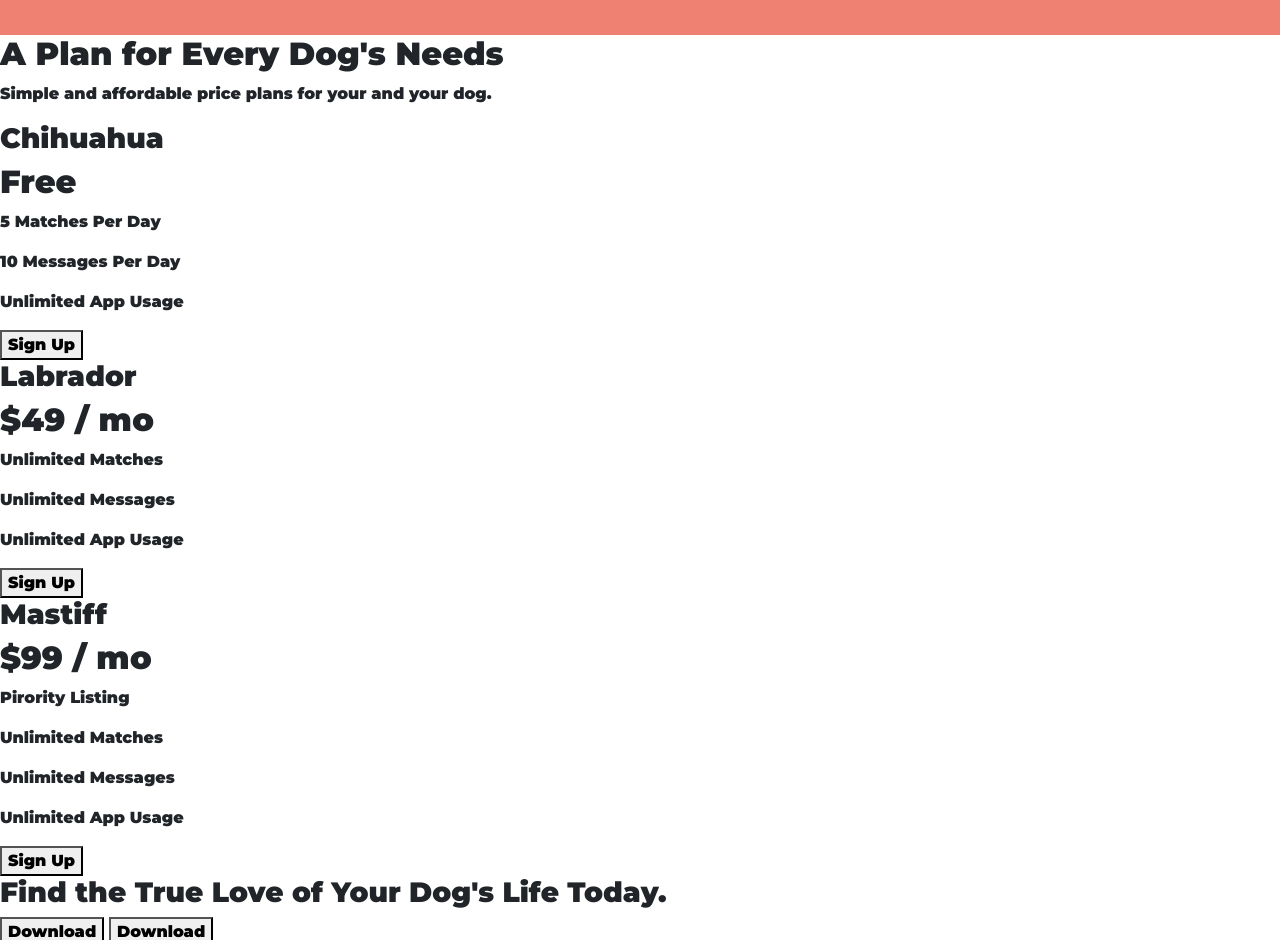
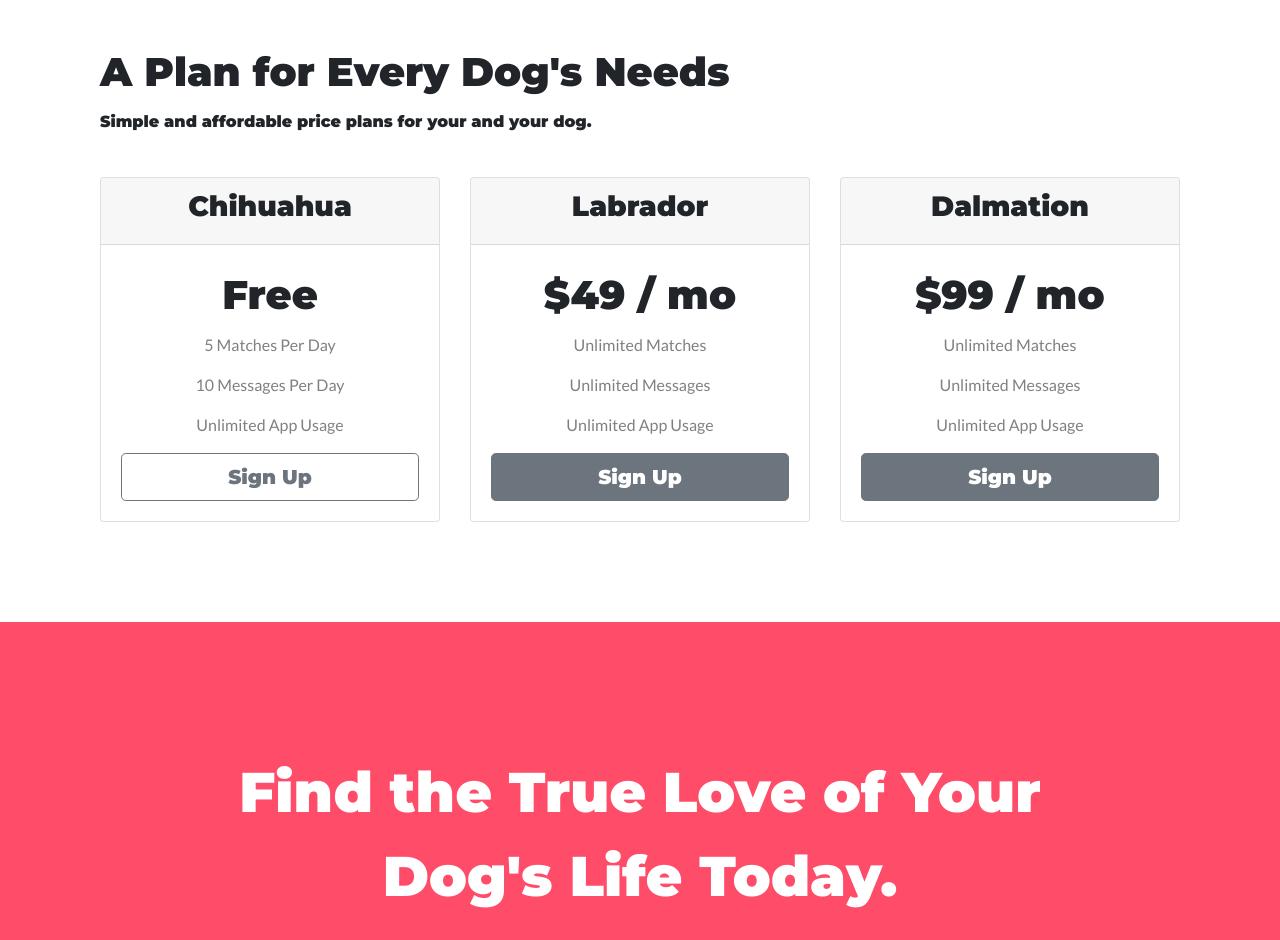
Before and after one commit to pverma911/my-reposit, a plain HTML site: page index.html in a window 1280 px wide. Shown: the part 1860-2800 px from the top of the page. Drawn offline with nearby package versions, Linux system fonts and the light colour scheme.

Commit message:
All done

```diff
--- a/css/styles.css
+++ b/css/styles.css
@@ -10,23 +10,22 @@ body{
     background-color: #ff4c68;
 }
 
-.h1-title{
+.h1{
     font-size:3.5rem;
     font-family: "Montserrat";
     line-height: 1.5;
 }
 
-
-
 .title-img{
-    padding-top:12%;
-    margin-top:6%;
-    width:54%;
-    transform: rotate(20deg);         /*  To rotate a photo  */
+    width:56%;
+    transform: rotate(25deg);         /*  To rotate a photo  */
+    position: absolute;
+    right:30%;
 }
 
 .container-fluid{
     padding:3% 15%;
+    padding-bottom: 20%;
 }
 
 
@@ -66,6 +65,9 @@ body{
 
 #features{
     padding:7% 15%;
+    background-color: #fff;
+    position: relative;
+    z-index: 1;
 }
 
 .feature-box{
@@ -107,7 +109,7 @@ body{
     padding:7% 15%;
 }
 
-.testi-h2{
+h2{
     font-family:"Montserrat";
     line-height:1.5;
     font-size: 2.5rem;
@@ -136,3 +138,92 @@ body{
     margin-right: 50px;;
     margin-top:-20px;
 }
+
+
+
+
+/* Price */
+
+.h2-price{
+    font-family:"Montserrat";
+}
+
+.para-price{
+    color:grey;
+    font-family:"lato";
+}
+
+#pricing{
+    padding:100px;
+}
+
+.card{
+    margin-top:8%;
+    text-align:center;
+}
+
+
+
+/* Action Tags */
+
+
+#cta{
+    font-family: "Montserrat";
+    background-color: #ff4c68;
+    color:white;
+
+    padding:10% 15%;
+    text-align:center;
+}
+
+.act-h3{
+    font-size: 3.5rem;
+    line-height:1.5;
+}
+
+.act{
+    font-family:"Ubuntu";
+    margin-top: 4.2%;
+    font-size:1.5rem;
+    margin-right: 2%;
+}
+
+
+
+/* Footer */
+
+
+#footer{
+    background-color:#fff;
+    padding:6% 15%;
+    text-align:center;
+    margin-top:2%;
+}
+
+.final-para{
+    font-size:1.2rem;
+    color:lightgray;
+    line-height:2.4;
+    font-family: "Lato";
+}
+
+.i-footy{
+    margin-right:1.2%;
+}
+
+
+
+/* Media queries */
+
+
+@media(max-width:994px){
+    .title-img{
+        margin-top:7%;
+        position: static;
+        transform: rotate(0);
+    }
+
+    #title{
+        text-align:center;
+    }
+}
--- a/index.html
+++ b/index.html
@@ -7,7 +7,7 @@
 
   <!-- Google Fonts -->
 
-  <link href="https://fonts.googleapis.com/css?family=Montserrat:900|Ubuntu&display=swap" rel="stylesheet">
+  <link href="https://fonts.googleapis.com/css?family=Lato|Montserrat:900|Ubuntu&display=swap" rel="stylesheet">
 
   <!-- CSS paths -->
   <link rel="stylesheet" href="https://stackpath.bootstrapcdn.com/bootstrap/4.4.1/css/bootstrap.min.css" integrity="sha384-Vkoo8x4CGsO3+Hhxv8T/Q5PaXtkKtu6ug5TOeNV6gBiFeWPGFN9MuhOf23Q9Ifjh" crossorigin="anonymous">
@@ -37,13 +37,13 @@
       <div class="collapse navbar-collapse" id="navbarTogglerDemo02">
       <ul class="navbar-nav ml-auto">
           <li class ="nav-item">
-              <a class="nav-link" href="">Contact</a>
+              <a class="nav-link" href="#footer">Contact</a>
           </li>
           <li class ="nav-item">
-              <a class="nav-link" href="">Pricing</a>
+              <a class="nav-link" href="#pricing">Pricing</a>
           </li>
           <li class ="nav-item">
-              <a class="nav-link" href="">Download</a>
+              <a class="nav-link" href="#cta">Download</a>
           </li>
       </ul>
       </div>
@@ -97,7 +97,7 @@
   <!-- Testimonials -->
 
   <section id="testimonials">
-    <div id="testi-carousal" class="carousel slide" data-ride="carousel" data-interval="4000" >   <!-- data-interval="2000" data-pause="hover" -->
+    <div id="testi-carousal" class="carousel slide" data-ride="false" data-interval="4000" >   <!-- data-interval="2000" data-pause="hover" -->
       <div class="carousel-inner">
         <div class="carousel-item active">
          <h2 class="testi-h2">I no longer have to sniff other dogs for love. I've found the hottest Corgi on TinDog. Woof.</h2>
@@ -146,29 +146,59 @@
     <p>Simple and affordable price plans for your and your dog.</p>
 
 
-    <h3>Chihuahua</h3>
-    <h2>Free</h2>
-    <p>5 Matches Per Day</p>
-    <p>10 Messages Per Day</p>
-    <p>Unlimited App Usage</p>
-    <button type="button">Sign Up</button>
+    <div class="row">
 
+      <div class="col-lg-4 col-md-6">
 
-    <h3>Labrador</h3>
-    <h2>$49 / mo</h2>
-    <p>Unlimited Matches</p>
-    <p>Unlimited Messages</p>
-    <p>Unlimited App Usage</p>
-    <button type="button">Sign Up</button>
+        <div class="card">
+          <div class="card-header">
+            <h3>Chihuahua</h3>
+          </div>
 
+          <div class="card-body">
+            <h2 class ="h2-price">Free</h2>
+            <p class="para-price">5 Matches Per Day</p>
+            <p class="para-price">10 Messages Per Day</p>
+            <p class="para-price"> Unlimited App Usage</p>
+            <button class="btn btn-lg btn-block btn-outline-secondary" type="button">Sign Up</button>
+          </div>
+        </div>
+      </div>
 
-    <h3>Mastiff</h3>
-    <h2>$99 / mo</h2>
-    <p>Pirority Listing</p>
-    <p>Unlimited Matches</p>
-    <p>Unlimited Messages</p>
-    <p>Unlimited App Usage</p>
-    <button type="button">Sign Up</button>
+      <div class="col-lg-4 col-md-6">
+        <div class="card">
+          <div class="card-header">
+            <h3>Labrador</h3>
+          </div>
+
+          <div class="card-body">
+            <h2 class ="h2-price">$49 / mo</h2>
+            <p class="para-price">Unlimited Matches</p>
+            <p class="para-price">Unlimited Messages</p>
+            <p class="para-price">Unlimited App Usage</p>
+            <button class="btn btn-lg btn-block btn-secondary" type="button">Sign Up</button>
+          </div>
+        </div>
+      </div>
+
+      <div class="col-lg-4 col-md-12" >
+
+        <div class="card">
+          <div class="card-header">
+            <h3>Dalmation</h3>
+          </div>
+
+          <div class="card-body">
+            <h2 class ="h2-price">$99 / mo</h2>
+            <p class="para-price">Unlimited Matches</p>
+            <p class="para-price">Unlimited Messages</p>
+            <p class="para-price">Unlimited App Usage</p>
+            <button class="btn btn-lg btn-block btn-secondary type="button">Sign Up</button>
+          </div>
+        </div>
+      </div>
+   </div>
+
 
   </section>
 
@@ -176,10 +206,11 @@
   <!-- Call to Action -->
 
   <section id="cta">
-
-    <h3>Find the True Love of Your Dog's Life Today.</h3>
-    <button type="button">Download</button>
-    <button type="button">Download</button>
+    <div class="container action">
+      <h3 class="act-h3">Find the True Love of Your Dog's Life Today.</h3>
+      <button class="btn btn-dark btn-lg act" type="button"> <i class="fab fa-apple"></i> Download</button>
+      <button class="btn btn-light btn-lg act" type="button"><i class="fab fa-google-play"></i> Download</button>
+    </div>
 
   </section>
 
@@ -187,9 +218,14 @@
   <!-- Footer -->
 
   <footer id="footer">
+    <div class="container footy">
+      <i class="fab fa-twitter i-footy"></i>
+      <i class="fab fa-facebook-f i-footy"></i>
+      <i class="fab fa-instagram i-footy"></i>
+      <i class="far fa-envelope i-footy"></i>
+      <p class="final-para">© Copyright 2018 TinDog</p>
 
-    <p>© Copyright 2018 TinDog</p>
-
+    </div>
   </footer>
 
 
```
